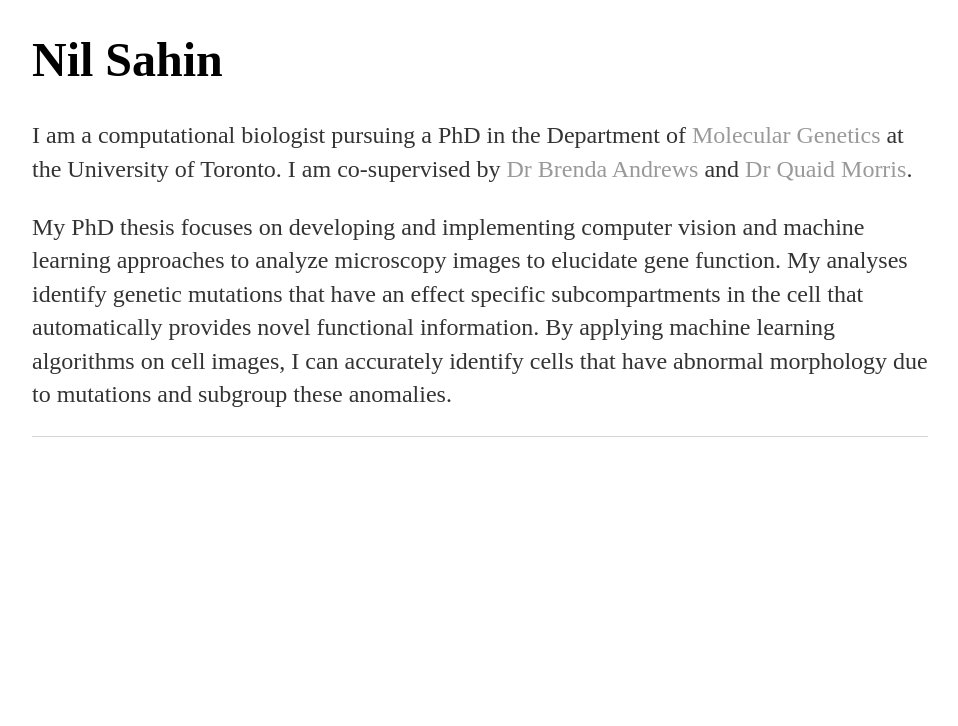
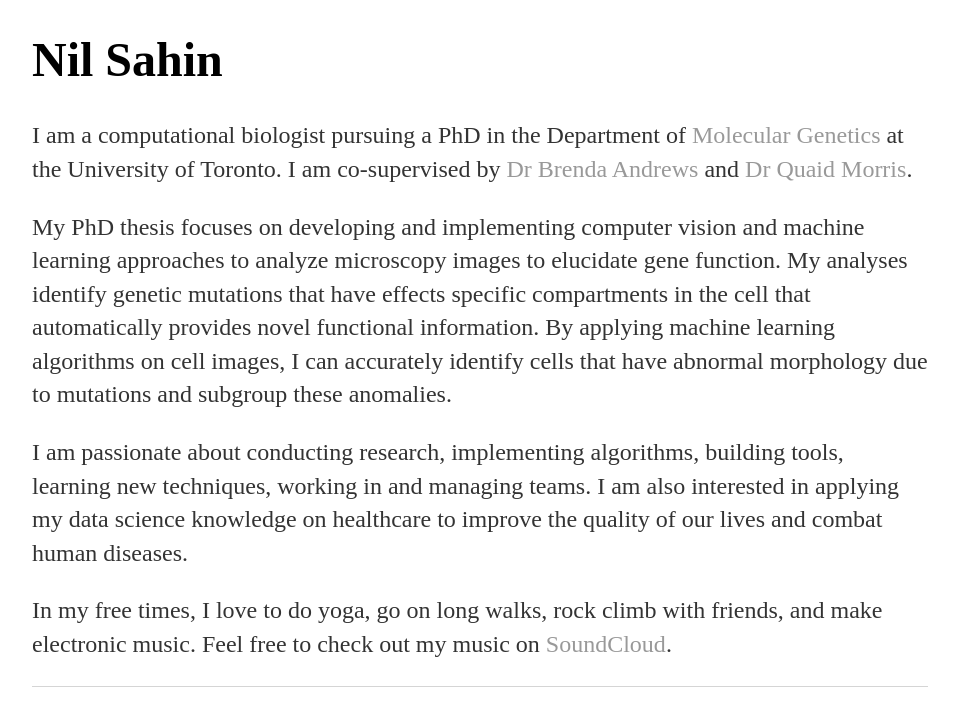
Before and after one commit to nsahin/nsahin.github.io, a Jekyll site: the page built from index.html, in a window 1280 px wide, cut to the strip 304-1051 px from the top of the page. Shown: the top 726 px of the strip, without its empty margins (160-1118 px from the left). Built offline with Jekyll 4.4.1, drawn with Linux system fonts in a browser that asks for light colours; before the commit the page ends 900 px from its top, so only the background shows below that.

Commit message:
Update index.html

```diff
--- a/index.html
+++ b/index.html
@@ -9,7 +9,13 @@
 		<a href="http://morrislab.ca">Dr Quaid Morris</a>.
 	</p>
 	<p>My PhD thesis focuses on developing and implementing computer vision and machine learning approaches to analyze microscopy images to elucidate gene function.
-		My analyses identify genetic mutations that have an effect specific subcompartments in the cell that automatically provides novel functional information.
+		My analyses identify genetic mutations that have effects specific compartments in the cell that automatically provides novel functional information.
 		By applying machine learning algorithms on cell images, I can accurately identify cells that have abnormal morphology due to mutations and subgroup these anomalies.
 	</p>
+	<p>I am passionate about conducting research, implementing algorithms, building tools, learning new techniques, working in and managing teams.
+		I am also interested in applying my data science knowledge on healthcare to improve the quality of our lives and combat human diseases.
+	</p>
+	<p>In my free times, I love to do yoga, go on long walks, rock climb with friends, and make electronic music.
+		Feel free to check out my music on <a href="https://soundcloud.com/nil-sahin">SoundCloud</a>.
+	</p>
 </div><!-- /.blurb -->
```
